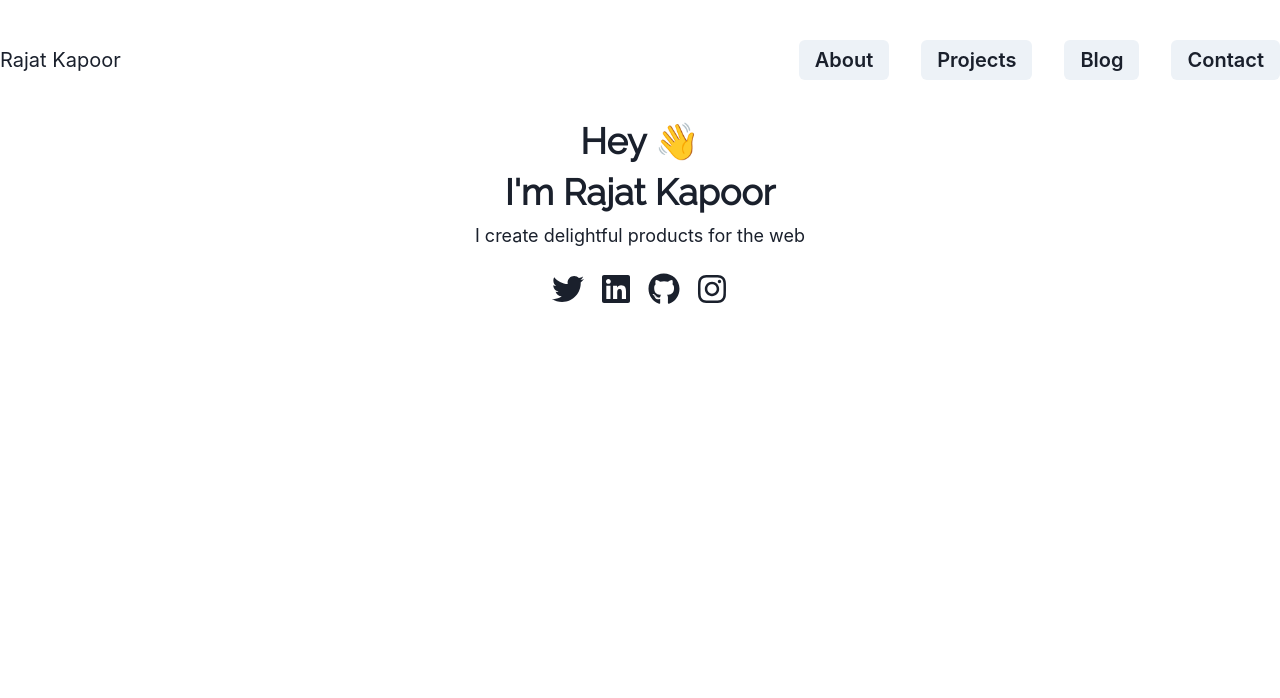
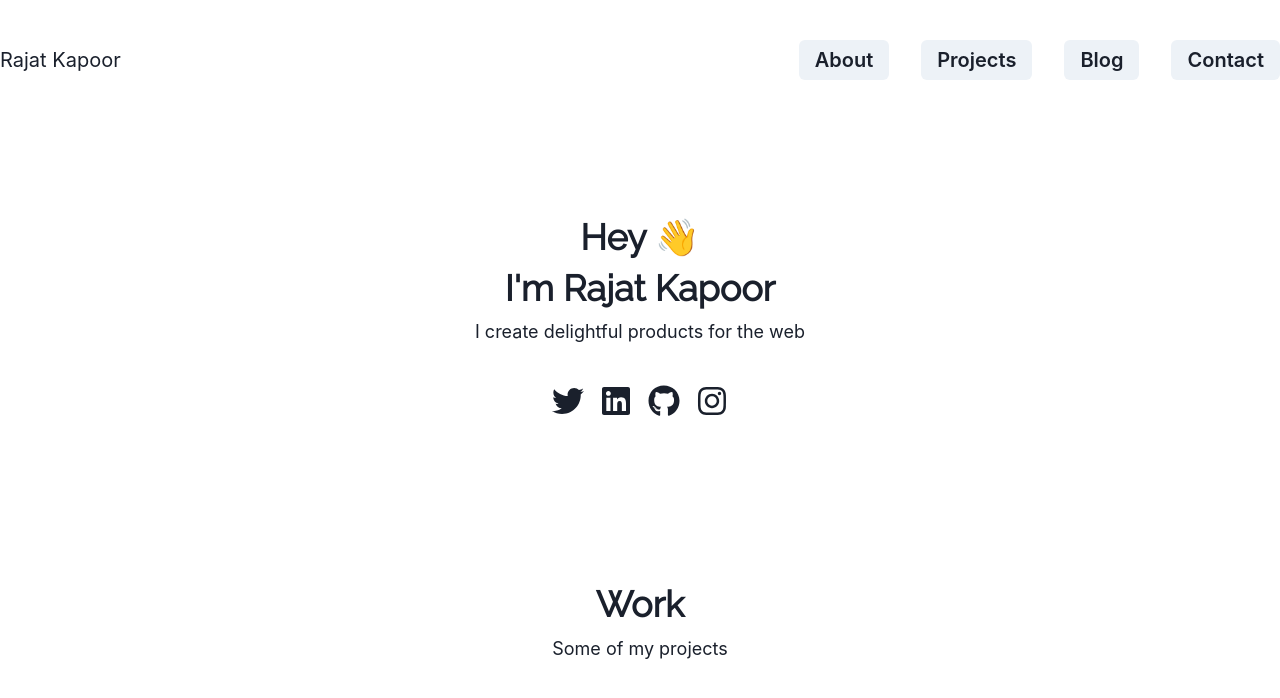
Before and after one commit to rajatkapoor/next.rajatkapoor.me, a Next.js app: page / in a window 1280 px wide. Shown: the top 698 px of the page. Built offline with nearby package versions, Linux system fonts and the light colour scheme.

Commit message:
Section wrapper + work section

```diff
--- a/components/Hero.jsx
+++ b/components/Hero.jsx
@@ -4,11 +4,13 @@ import SocialLinks from "./SocialLinks";
 
 const Hero = () => {
   return (
-    <VStack>
+    <VStack padding={[16]}>
       <Heading fontFamily={"heroHeading"}>Hey 👋</Heading>
       <Heading fontFamily={"heroHeading"}>I'm Rajat Kapoor</Heading>
       <Text fontSize={"lg"}>I create delightful products for the web</Text>
-      <SocialLinks />
+      <Flex padding={8}>
+        <SocialLinks my={16} />
+      </Flex>
     </VStack>
   );
 };
--- /dev/null
+++ b/components/SectionWrapper.jsx
@@ -0,0 +1,8 @@
+import { Flex } from "@chakra-ui/react";
+import React from "react";
+
+const SectionWrapper = (props) => {
+  return <Flex py={[8]}>{props.children}</Flex>;
+};
+
+export default SectionWrapper;
--- a/components/SocialLinks.jsx
+++ b/components/SocialLinks.jsx
@@ -1,4 +1,4 @@
-import { HStack, Icon, Link } from "@chakra-ui/react";
+import { Stack, Icon, Link } from "@chakra-ui/react";
 import { FaTwitter, FaLinkedin, FaInstagram, FaGithub } from "react-icons/fa";
 import React from "react";
 
@@ -17,12 +17,12 @@ const SocialLink = ({ url, icon }) => (
 
 const SocialLinks = () => {
   return (
-    <HStack spacing={4} padding={4}>
+    <Stack direction="row" spacing={4}>
       <SocialLink url={LINKS.twitter} icon={FaTwitter} />
       <SocialLink url={LINKS.linkedin} icon={FaLinkedin} />
       <SocialLink url={LINKS.github} icon={FaGithub} />
       <SocialLink url={LINKS.instagram} icon={FaInstagram} />
-    </HStack>
+    </Stack>
   );
 };
 
--- /dev/null
+++ b/components/Work.jsx
@@ -0,0 +1,14 @@
+import { Flex, Text, Heading, VStack } from "@chakra-ui/react";
+import React from "react";
+import SocialLinks from "./SocialLinks";
+
+const Hero = () => {
+  return (
+    <VStack>
+      <Heading fontFamily={"heroHeading"}>Work</Heading>
+      <Text fontSize={"lg"}>Some of my projects</Text>
+    </VStack>
+  );
+};
+
+export default Hero;
--- a/pages/index.js
+++ b/pages/index.js
@@ -2,6 +2,8 @@ import Head from "next/head";
 import { Flex } from "@chakra-ui/react";
 import NavBar from "../components/NavBar";
 import Hero from "../components/Hero";
+import Work from "../components/Work";
+import SectionWrapper from "../components/SectionWrapper";
 
 const navItems = [
   {
@@ -36,7 +38,12 @@ export default function Home() {
         <link rel="icon" href="/favicon.ico" />
       </Head>
       <NavBar navItems={navItems} />
-      <Hero />
+      <SectionWrapper>
+        <Hero />
+      </SectionWrapper>
+      <SectionWrapper>
+        <Work />
+      </SectionWrapper>
     </Flex>
   );
 }
```
